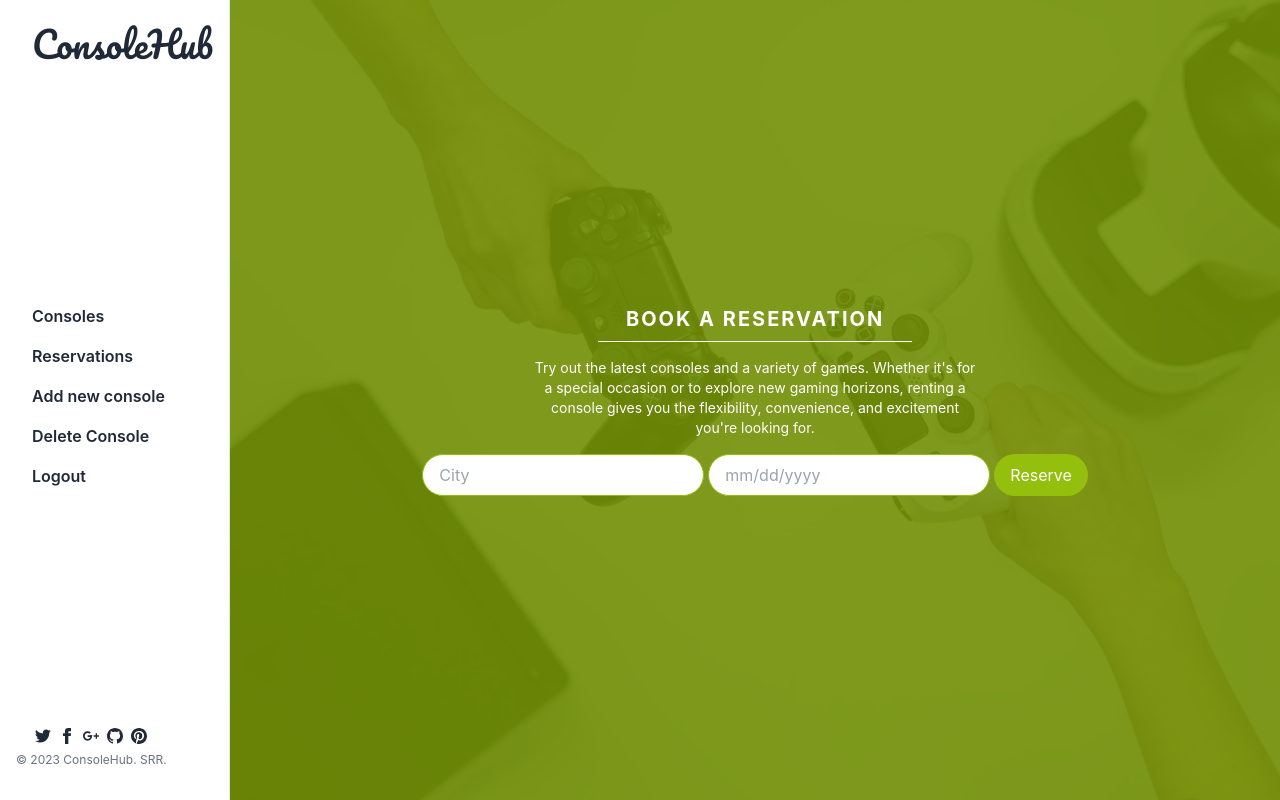
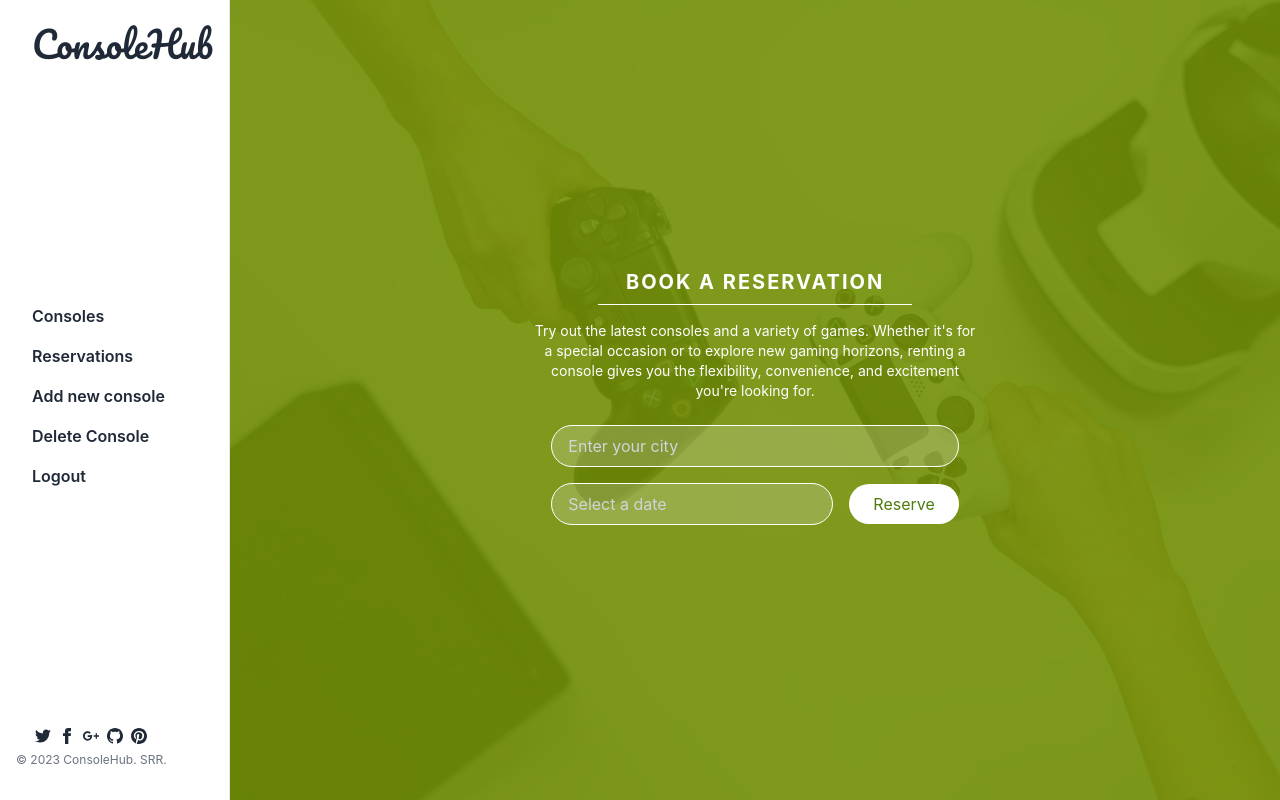
Before and after one commit to stephenkati/gaming_console_reservation_front_end, a React (Vite) app: page /reserve/1 in a window 1280 px wide. Built offline with nearby package versions, Linux system fonts and the light colour scheme; sample sign-in values are in the browser's storage.

Commit message:
Update reservation form

```diff
--- a/src/components/consoles/ConsoleItem.jsx
+++ b/src/components/consoles/ConsoleItem.jsx
@@ -7,7 +7,7 @@ const ConsoleItem = ({ data }) => {
   return (
     <Link
       to={`/console/${data.id}`}
-      className="rounded p-4 text-center w-full inline-block relative hover:shadow-lg hover:border border-gray-200 transition-border&shadow duration-200 ease-in-out"
+      className="rounded p-4 text-center w-full inline-block relative border border-transparent hover:shadow-lg hover:border-gray-200 transition-border&shadow duration-200 ease-in-out"
     >
       <div className="mb-4 grid place-items-center rounded-full w-52 h-52 mx-auto bg-gray-100">
         <img
--- a/src/components/reservations/ReserveConsole.jsx
+++ b/src/components/reservations/ReserveConsole.jsx
@@ -62,7 +62,7 @@ const ReserveConsole = () => {
 
   return (
     <div
-      className="h-screen overflow-hidden bg-cover bg-no-repeat p-12 text-center relative"
+      className="lg:h-screen h-[90vh] overflow-hidden bg-cover bg-no-repeat p-12 text-center relative"
       style={{
         backgroundImage: `url(${bgImage})`,
       }}
@@ -85,34 +85,46 @@ const ReserveConsole = () => {
             excitement you&apos;re looking for.{' '}
           </p>
 
-          <form className="flex flex-wrap max-w-max gap-1 justify-center">
+          <form className="p-2 flex flex-col gap-4 max-w-md">
+            <div>
               <input
                 type="text"
-              placeholder="City"
+                placeholder="Enter your city"
+                aria-label="City"
                 value={city}
                 onChange={(e) => {
                   setCity(e.target.value);
                   setErrors({ ...errors, city: '' });
                 }}
-              className={`text-black border rounded-full py-2 px-4 w-1/3 min-w-max focus:outline-none ${
-                errors.city ? 'border-red-500' : 'border-secondary'
+                className={`w-full bg-gray-100 bg-opacity-20 border border-white text-white rounded-full py-2 px-4 placeholder-gray-300 focus:outline-none focus:ring-2 focus:ring-lime-400 focus:border-transparent focus:bg-lime-400 focus:bg-opacity-20 ${
+                  errors.city ? 'border-red-500' : 'border-white'
                 }`}
               />
+            </div>
+
+            <div className="w-full flex flex-col gap-4 md:flex-row md:align-center">
+              <div className="w-full">
                 <DatePicker
                   selected={selectedDate}
                   onChange={handleDateChange}
+                  aria-label="Date"
                   dateFormat="yyyy/MM/dd"
-              placeholderText="mm/dd/yyyy"
-              className={`text-black border rounded-full py-2 px-4 w-full focus:outline-none ${
-                errors.selectedDate ? 'border-red-500' : 'border-secondary'
+                  placeholderText="Select a date"
+                  className={`w-full bg-gray-100 bg-opacity-20 border border-white text-white rounded-full py-2 px-4 placeholder-gray-300 focus:outline-none focus:ring-2 focus:ring-lime-400 focus:border-transparent focus:bg-lime-400 focus:bg-opacity-20 ${
+                    errors.selectedDate ? 'border-red-500' : 'border-white'
                   }`}
                 />
+              </div>
+
+              <div className="grid place-items-center">
                 <input
                   type="submit"
                   value="Reserve"
                   onClick={handleSubmit}
-              className="bg-secondary text-white rounded-full py-2 px-4 cursor-pointer"
+                  className="w-full md:w-max bg-white text-lime-700 rounded-full py-2 px-6 hover:bg-gray-200 cursor-pointer"
                 />
+              </div>
+            </div>
           </form>
         </div>
       </div>
```
Lines whose indentation alone changed are shown as unchanged.
